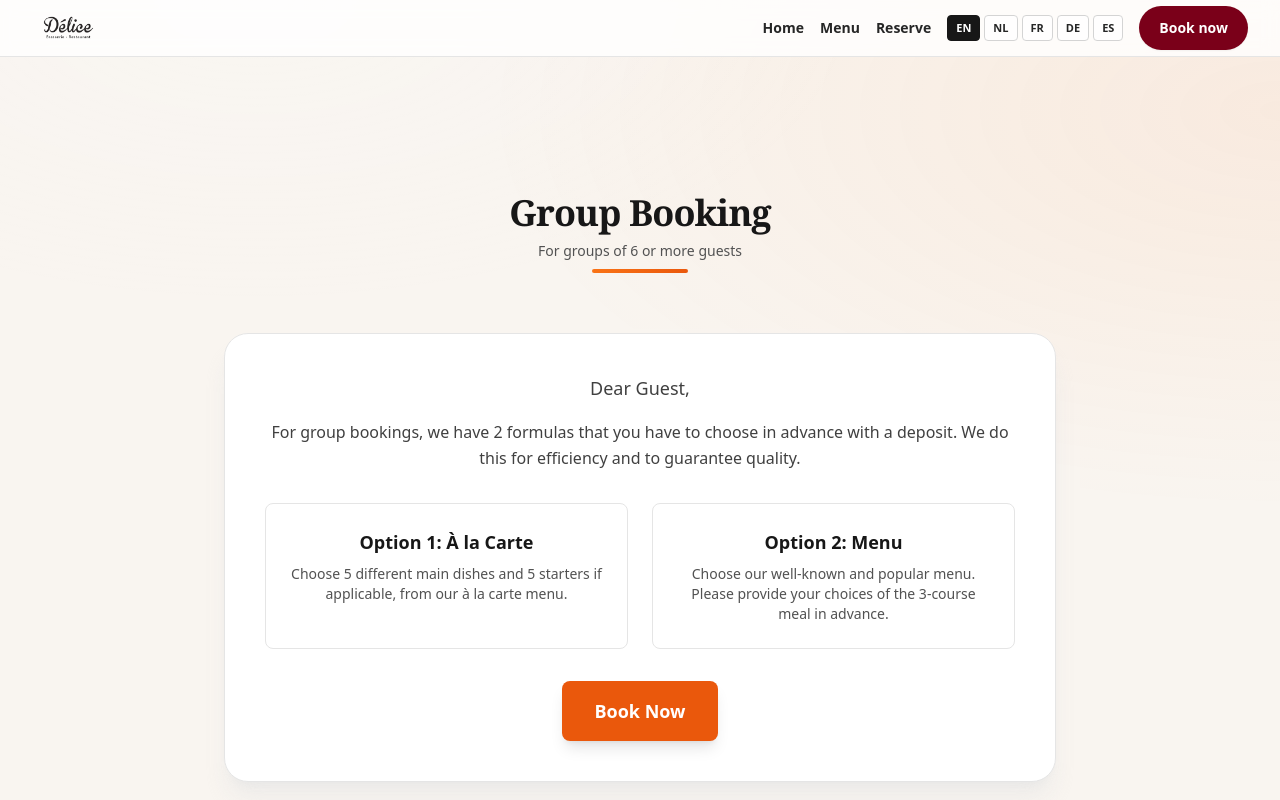
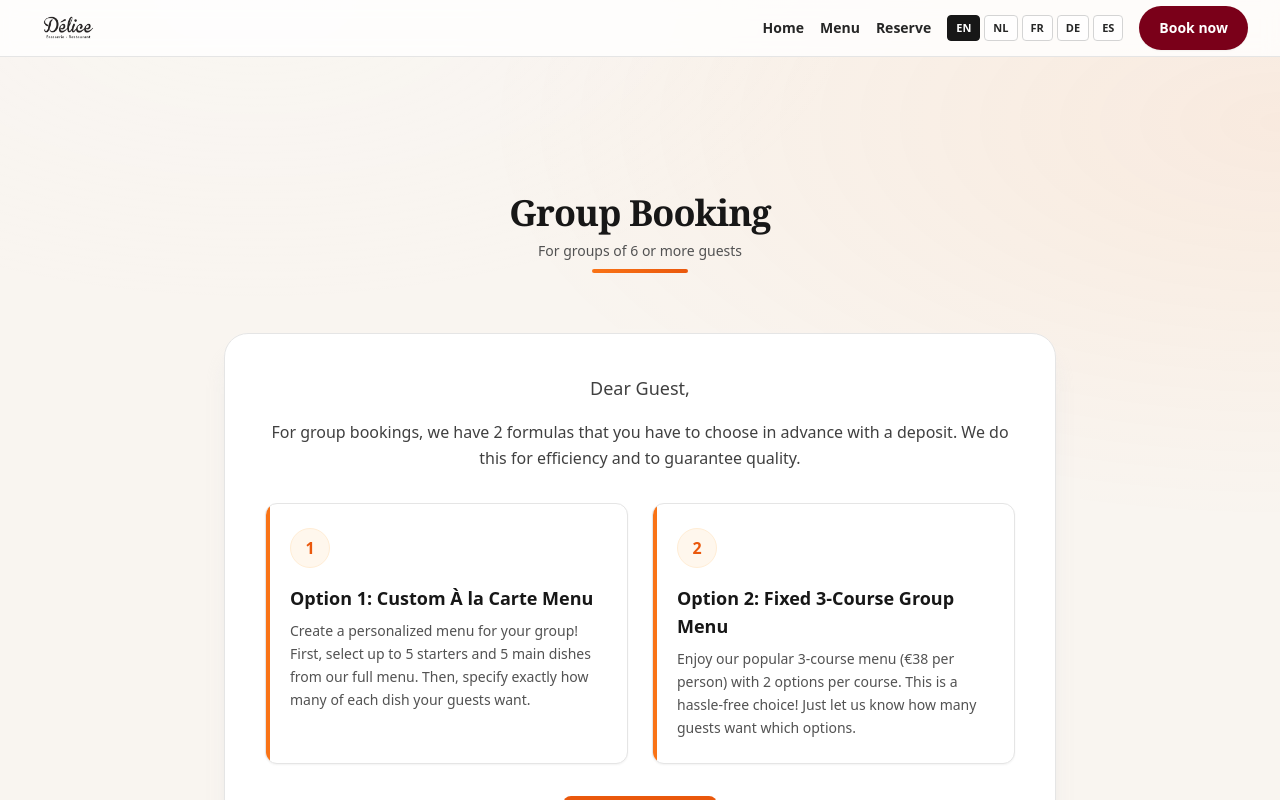
Before and after one commit to snbon/delicebrugge, a React (Vite) app: page /group-booking in a window 1280 px wide. Built offline with nearby package versions, Linux system fonts and the light colour scheme.

Commit message:
dummyproofing copy step guides and calendar error messaging for closed days

```diff
--- a/src/components/groupBooking/Step0WelcomeMessage.jsx
+++ b/src/components/groupBooking/Step0WelcomeMessage.jsx
@@ -27,23 +27,31 @@ export default function Step0WelcomeMessage({ onNext }) {
           </div>
 
           {/* Menu Options */}
-          <div className="grid grid-cols-1 md:grid-cols-2 gap-6 mb-8">
+          <div className="grid grid-cols-1 md:grid-cols-2 gap-6 mb-8 text-left">
             {/* Option 1 */}
-            <div className="bg-white border border-neutral-200 rounded-lg p-6">
+            <div className="bg-white border border-neutral-200 rounded-xl p-6 shadow-sm hover:shadow-md transition-shadow relative overflow-hidden">
+              <div className="absolute top-0 left-0 w-1 h-full bg-brand-500"></div>
+              <div className="w-10 h-10 bg-brand-50 rounded-full flex items-center justify-center mb-4 border border-brand-100">
+                <span className="text-brand-600 font-bold">1</span>
+              </div>
               <h3 className="text-lg font-semibold text-neutral-900 mb-2">
                 {t('common.groupBooking.welcome.option1.title')}
               </h3>
-              <p className="text-neutral-600 text-sm">
+              <p className="text-neutral-600 text-sm leading-relaxed">
                 {t('common.groupBooking.welcome.option1.description')}
               </p>
             </div>
 
             {/* Option 2 */}
-            <div className="bg-white border border-neutral-200 rounded-lg p-6">
+            <div className="bg-white border border-neutral-200 rounded-xl p-6 shadow-sm hover:shadow-md transition-shadow relative overflow-hidden">
+              <div className="absolute top-0 left-0 w-1 h-full bg-brand-500"></div>
+              <div className="w-10 h-10 bg-brand-50 rounded-full flex items-center justify-center mb-4 border border-brand-100">
+                <span className="text-brand-600 font-bold">2</span>
+              </div>
               <h3 className="text-lg font-semibold text-neutral-900 mb-2">
                 {t('common.groupBooking.welcome.option2.title')}
               </h3>
-              <p className="text-neutral-600 text-sm">
+              <p className="text-neutral-600 text-sm leading-relaxed">
                 {t('common.groupBooking.welcome.option2.description')}
               </p>
             </div>
--- a/src/locales/de.js
+++ b/src/locales/de.js
@@ -166,14 +166,14 @@ const de = {
           greeting: 'Lieber Gast,',
           description: 'Für Gruppenbuchungen haben wir 2 Formeln, die Sie im Voraus mit einer Anzahlung wählen müssen. Wir tun dies für Effizienz und um Qualität zu garantieren.',
           option1: {
-            title: 'Option 1: À la Carte',
-            description: 'Wählen Sie 5 verschiedene Hauptgerichte und 5 Vorspeisen, falls zutreffend, aus unserem À-la-Carte-Menü.'
+            title: 'Option 1: Individuelles À-la-carte-Menü',
+            description: 'Erstellen Sie ein Menü für Ihre Gruppe! Wählen Sie bis zu 5 Vorspeisen und 5 Hauptgerichte. Geben Sie dann genau an, wie viele von jedem Gericht Ihre Gäste wünschen.'
           },
           option2: {
-            title: 'Option 2: Menü',
-            description: 'Wählen Sie unser bekanntes und beliebtes Menü. Bitte geben Sie im Voraus Ihre Wünsche für das 3-Gänge-Menü an.'
+            title: 'Option 2: Festes 3-Gänge-Gruppenmenü',
+            description: 'Genießen Sie unser beliebtes 3-Gänge-Menü (38 € pro Person) mit 2 Optionen pro Gang. Lassen Sie uns einfach wissen, wie viele Gäste welche Optionen wünschen.'
           },
-          bookNow: 'Jetzt Buchen'
+          bookNow: 'Jetzt Starten'
         },
         steps: {
           step1: 'Gastdetails',
@@ -198,12 +198,12 @@ const de = {
         menuSelection: {
           title: 'Menüauswahl',
           option1: {
-            title: 'À la Carte',
-            description: 'Wählen Sie 5 Vorspeisen und 5 Hauptgerichte aus unserem vollständigen Restaurantmenü. Diese Option ermöglicht es Ihnen, Ihre Gruppenmahlzeit aus unseren À-la-Carte-Angeboten zu personalisieren.'
+            title: 'Individuelles À-la-carte-Menü',
+            description: 'Erstellen Sie ein Menü für Ihre Gruppe! Wählen Sie bis zu 5 Vorspeisen und 5 Hauptgerichte. Geben Sie dann genau an, wie viele von jedem Gericht Ihre Gäste wünschen.'
           },
           option2: {
-            title: 'Menü',
-            description: 'Genießen Sie unser beliebtes festes 3-Gänge-Menü. Perfekt für ein sorgenfreies Erlebnis mit sorgfältig kuratierten Gerichten.',
+            title: 'Festes 3-Gänge-Gruppenmenü',
+            description: 'Genießen Sie unser beliebtes 3-Gänge-Menü (38 € pro Person) mit 2 Optionen pro Gang. Lassen Sie uns einfach wissen, wie viele Gäste welche Optionen wünschen.',
             price: '€38.00 pro Person'
           },
           select: 'Diese Option auswählen',
--- a/src/locales/en.js
+++ b/src/locales/en.js
@@ -191,14 +191,14 @@ const en = {
           greeting: 'Dear Guest,',
           description: 'For group bookings, we have 2 formulas that you have to choose in advance with a deposit. We do this for efficiency and to guarantee quality.',
           option1: {
-            title: 'Option 1: À la Carte',
-            description: 'Choose 5 different main dishes and 5 starters if applicable, from our à la carte menu.'
+            title: 'Option 1: Custom À la Carte Menu',
+            description: 'Create a personalized menu for your group! First, select up to 5 starters and 5 main dishes from our full menu. Then, specify exactly how many of each dish your guests want.'
           },
           option2: {
-            title: 'Option 2: Menu',
-            description: 'Choose our well-known and popular menu. Please provide your choices of the 3-course meal in advance.'
+            title: 'Option 2: Fixed 3-Course Group Menu',
+            description: 'Enjoy our popular 3-course menu (€38 per person) with 2 options per course. This is a hassle-free choice! Just let us know how many guests want which options.'
           },
-          bookNow: 'Book Now'
+          bookNow: 'Start Now'
         },
         steps: {
           step1: 'Guest Details',
@@ -223,12 +223,12 @@ const en = {
         menuSelection: {
           title: 'Menu Selection',
           option1: {
-            title: 'À la Carte',
-            description: 'Choose 5 starters and 5 mains from our full restaurant menu. This option allows you to personalize your group meal from our à la carte offerings.'
+            title: 'Custom À la Carte Menu',
+            description: 'Create a personalized menu for your group! First, select up to 5 starters and 5 main dishes from our full menu. Then, specify exactly how many of each dish your guests want.'
           },
           option2: {
-            title: 'Menu',
-            description: 'Enjoy our popular fixed 3-course menu. Perfect for a hassle-free experience with carefully curated dishes.',
+            title: 'Fixed 3-Course Group Menu',
+            description: 'Enjoy our popular 3-course menu (€38 per person) with 2 options per course. This is a hassle-free choice! Just let us know how many guests want which options.',
             price: '€38.00 per person'
           },
           select: 'Select this option',
--- a/src/locales/es.js
+++ b/src/locales/es.js
@@ -166,14 +166,14 @@ const es = {
           greeting: 'Estimado Invitado,',
           description: 'Para reservas de grupo, tenemos 2 fórmulas que debe elegir por adelantado con un depósito. Lo hacemos por eficiencia y para garantizar la calidad.',
           option1: {
-            title: 'Opción 1: À la Carte',
-            description: 'Elija 5 platos principales diferentes y 5 entrantes si corresponde, de nuestro menú à la carte.'
+            title: 'Opción 1: Menú a la Carta Personalizado',
+            description: '¡Cree un menú personalizado! Primero, seleccione hasta 5 entrantes y 5 platos principales. Luego, especifique exactamente cuántos de cada plato desean sus invitados.'
           },
           option2: {
-            title: 'Opción 2: Menú',
-            description: 'Elija nuestro conocido y popular menú. Por favor proporcione sus elecciones para la comida de 3 platos por adelantado.'
+            title: 'Opción 2: Menú de Grupo Fijo',
+            description: 'Disfrute de nuestro menú de 3 platos (38 € por persona) con 2 opciones por plato. ¡Es una elección sin complicaciones! Solo díganos cuántos invitados desean qué opciones.'
           },
-          bookNow: 'Reservar Ahora'
+          bookNow: 'Comenzar Ahora'
         },
         steps: {
           step1: 'Detalles de Invitados',
@@ -198,12 +198,12 @@ const es = {
         menuSelection: {
           title: 'Selección de Menú',
           option1: {
-            title: 'À la Carte',
-            description: 'Elija 5 entrantes y 5 platos principales de nuestro menú completo del restaurante. Esta opción le permite personalizar su comida de grupo de nuestras ofertas à la carte.'
+            title: 'Menú a la Carta Personalizado',
+            description: '¡Cree un menú personalizado! Primero, seleccione hasta 5 entrantes y 5 platos principales. Luego, especifique exactamente cuántos de cada plato desean sus invitados.'
           },
           option2: {
-            title: 'Menú',
-            description: 'Disfrute de nuestro popular menú fijo de 3 platos. Perfecto para una experiencia sin complicaciones con platos cuidadosamente seleccionados.',
+            title: 'Menú de Grupo Fijo',
+            description: 'Disfrute de nuestro menú de 3 platos (38 € por persona) con 2 opciones por plato. ¡Es una elección sin complicaciones! Solo díganos cuántos invitados desean qué opciones.',
             price: '€38.00 por persona'
           },
           select: 'Seleccionar esta opción',
--- a/src/locales/fr.js
+++ b/src/locales/fr.js
@@ -172,14 +172,14 @@ const fr = {
           greeting: 'Cher Invité,',
           description: 'Pour les réservations de groupe, nous avons 2 formules que vous devez choisir à l\'avance avec un acompte. Nous le faisons pour l\'efficacité et pour garantir la qualité.',
           option1: {
-            title: 'Option 1: À la Carte',
-            description: 'Choisissez 5 plats principaux différents et 5 entrées si applicable, dans notre menu à la carte.'
+            title: 'Option 1 : Menu À la Carte Personnalisé',
+            description: 'Créez un menu personnalisé pour votre groupe ! Sélectionnez jusqu\'à 5 entrées et 5 plats principaux. Ensuite, précisez exactement combien de chaque plat vos invités désirent.'
           },
           option2: {
-            title: 'Option 2: Menu',
-            description: 'Choisissez notre menu populaire et bien connu. Veuillez fournir vos choix pour le repas en 3 plats à l\'avance.'
+            title: 'Option 2 : Menu de Groupe Fixe',
+            description: 'Profitez de notre menu 3 services (38 € par personne) avec 2 choix par service. C\'est un choix sans tracas ! Dites-nous simplement combien d\'invités souhaitent quelles options.'
           },
-          bookNow: 'Réserver Maintenant'
+          bookNow: 'Commencer Maintenant'
         },
         steps: {
           step1: 'Détails des Invités',
@@ -204,12 +204,12 @@ const fr = {
         menuSelection: {
           title: 'Sélection du Menu',
           option1: {
-            title: 'À la Carte',
-            description: 'Choisissez 5 entrées et 5 plats principaux dans notre menu complet du restaurant. Cette option vous permet de personnaliser votre repas de groupe à partir de nos offres à la carte.'
+            title: 'Menu À la Carte Personnalisé',
+            description: 'Créez un menu personnalisé pour votre groupe ! Sélectionnez jusqu\'à 5 entrées et 5 plats principaux. Ensuite, précisez exactement combien de chaque plat vos invités désirent.'
           },
           option2: {
-            title: 'Menu',
-            description: 'Profitez de notre menu fixe en 3 plats populaire. Parfait pour une expérience sans souci avec des plats soigneusement sélectionnés.',
+            title: 'Menu de Groupe Fixe',
+            description: 'Profitez de notre menu 3 services (38 € par personne) avec 2 choix par service. C\'est un choix sans tracas ! Dites-nous simplement combien d\'invités souhaitent quelles options.',
             price: '€38.00 par personne'
           },
           select: 'Sélectionner cette option',
--- a/src/locales/nl.js
+++ b/src/locales/nl.js
@@ -158,16 +158,16 @@ const nl = {
         subtitle: 'Voor groepen van 6 of meer gasten',
         welcome: {
           greeting: 'Beste Gast,',
-          description: 'Voor groepsboekingen hebben we 2 formules die u van tevoren moet kiezen met een aanbetaling. We doen dit voor efficiëntie en om kwaliteit te garanderen.',
+          description: 'Voor groepsboekingen hebben we 2 formules die u van tevoren moet kiezen met een voorschot. We doen dit voor efficiëntie en om kwaliteit te garanderen.',
           option1: {
-            title: 'Optie 1: À la Carte',
-            description: 'Kies 5 verschillende hoofdgerechten en 5 voorgerechten indien van toepassing, uit ons à la carte menu.'
+            title: 'Optie 1: Aangepast À la Carte Menu',
+            description: 'Stel een persoonlijk menu samen voor uw groep! Kies eerst tot 5 voorgerechten en 5 hoofdgerechten. Geef daarna exact aan hoeveel van elk uw gasten wensen.'
           },
           option2: {
-            title: 'Optie 2: Menu',
-            description: 'Kies ons bekende en populaire menu. Geef alstublieft van tevoren uw keuzes voor de 3-gangen maaltijd op.'
+            title: 'Optie 2: Vast 3-Gangen Groepsmenu',
+            description: 'Geniet van ons populaire 3-gangenmenu (€38 per persoon) met 2 keuzes per gang. Laat ons simpelweg weten hoeveel gasten welke opties wensen.'
           },
-          bookNow: 'Nu Boeken'
+          bookNow: 'Nu Starten'
         },
         steps: {
           step1: 'Gastgegevens',
@@ -186,18 +186,18 @@ const nl = {
           time: 'Tijd',
           guests: 'Aantal gasten',
           minGuests: 'Minimum 6 gasten vereist',
-          depositAgreement: 'Ik ga akkoord met het betalen van een aanbetaling per groep en accepteer het annuleringsbeleid (niet-restitueerbaar indien geannuleerd binnen 6 uur voor de reservering).',
+          depositAgreement: 'Ik ga akkoord met het betalen van een voorschot per groep en accepteer het annuleringsbeleid (niet-restitueerbaar indien geannuleerd binnen 6 uur voor de reservering).',
           next: 'Volgende'
         },
         menuSelection: {
           title: 'Menukeuze',
           option1: {
-            title: 'À la Carte',
-            description: 'Kies 5 voorgerechten en 5 hoofdgerechten uit ons volledige restaurantmenu. Deze optie stelt u in staat om uw groepsmaaltijd te personaliseren uit onze à la carte aanbiedingen.'
+            title: 'Aangepast À la Carte Menu',
+            description: 'Stel een persoonlijk menu samen voor uw groep! Kies eerst tot 5 voorgerechten en 5 hoofdgerechten. Geef daarna exact aan hoeveel van elk uw gasten wensen.'
           },
           option2: {
-            title: 'Menu',
-            description: 'Geniet van ons populaire vaste 3-gangen menu. Perfect voor een zorgeloze ervaring met zorgvuldig samengestelde gerechten.',
+            title: 'Vast 3-Gangen Groepsmenu',
+            description: 'Geniet van ons populaire 3-gangenmenu (€38 per persoon) met 2 keuzes per gang. Laat ons simpelweg weten hoeveel gasten welke opties wensen.',
             price: '€38.00 per persoon'
           },
           select: 'Selecteer deze optie',
@@ -272,7 +272,7 @@ const nl = {
           dishes: 'Gerechten & Aantallen',
           specialRequests: 'Speciale verzoeken',
           totalPrice: 'Totaalprijs',
-          confirmAgreement: 'Ik bevestig dat de bovenstaande gegevens correct zijn en begrijp dat een aanbetaling vereist zal zijn om de boeking te bevestigen.',
+          confirmAgreement: 'Ik bevestig dat de bovenstaande gegevens correct zijn en begrijp dat een voorschot vereist zal zijn om de boeking te bevestigen.',
           submit: 'Boeking indienen',
           submitting: 'Indienen...',
           labels: {
```
Also changed, not shown: src/components/groupBooking/Step1GuestDetails.jsx (+58 -16 lines).
